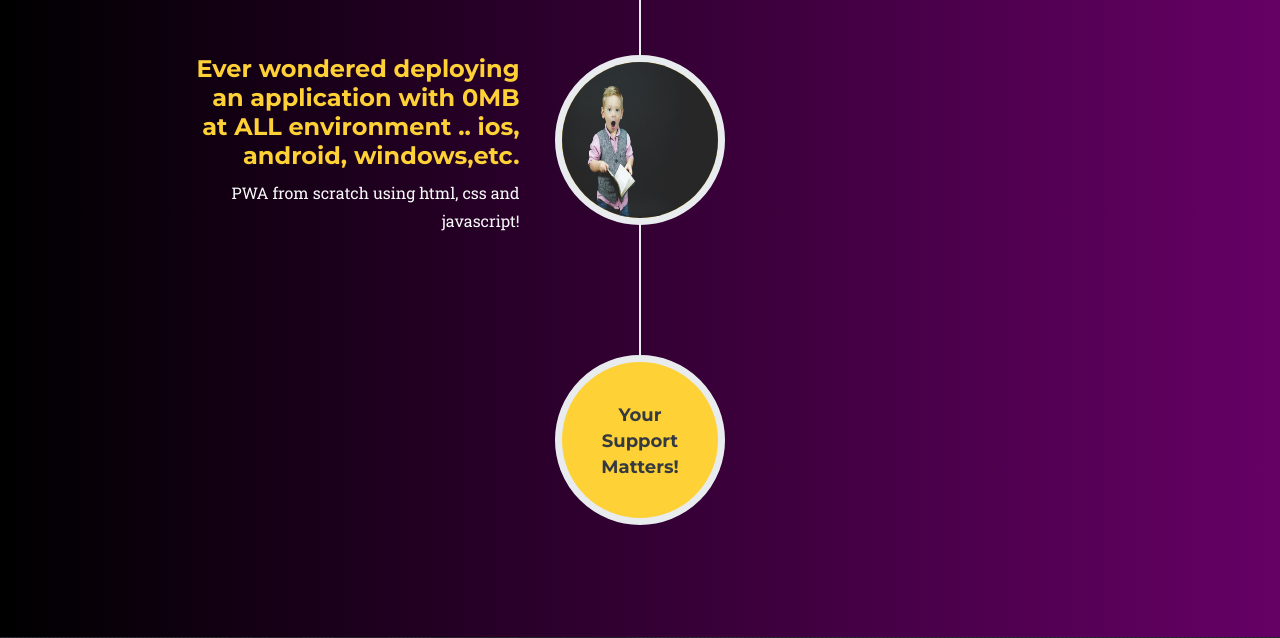
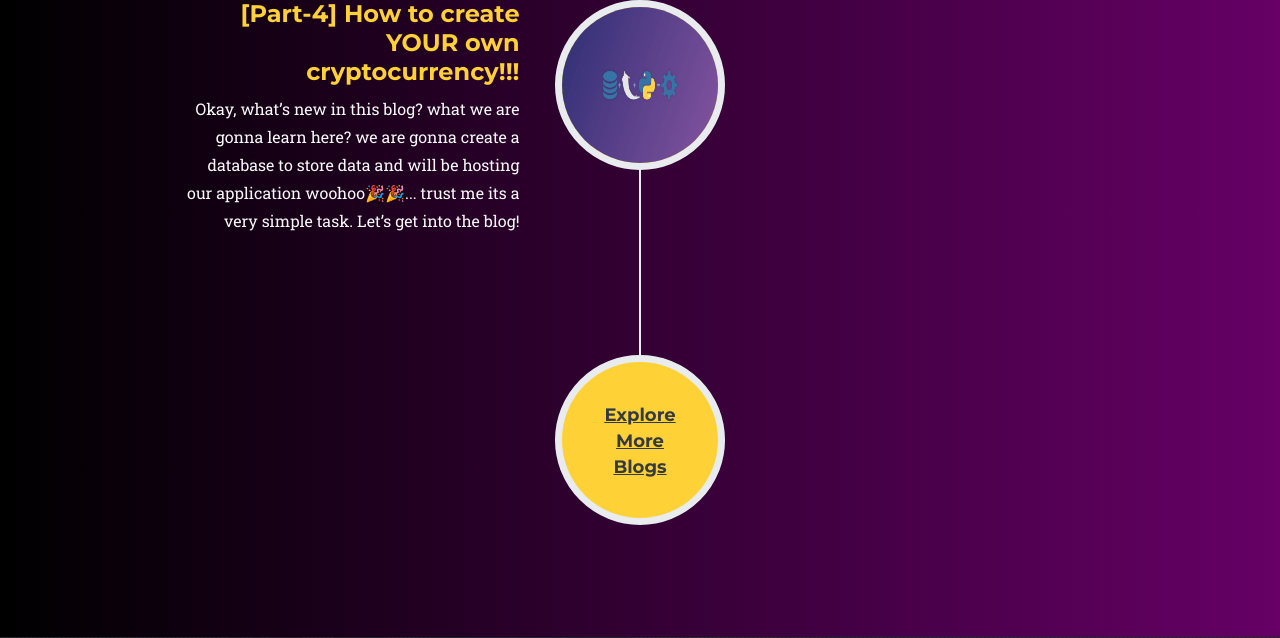
Before and after one commit to AnanthaPerumal/BlockChain, a Flask app: template templates/index.html in a window 1280 px wide. Shown: the part 3088-3726 px from the top of the page. Run offline with Flask 2, Linux system fonts and the light colour scheme; the template is opened without the code that fills it, so the values that code supplies are empty; parts of the project's set-up code (start-up, migrations or seed data) failed here and were passed over; some libraries are stand-ins or nearby versions; some web fonts are replaced.

Commit message:
ui changes

```diff
--- a/templates/index.html
+++ b/templates/index.html
@@ -6,7 +6,7 @@
         <meta name="description" content="" />
         <meta name="author" content="anantha-perumal" />
         <title>CryptoCurrency</title>
-        <link rel="icon" type="image/x-icon" href="{{ url_for('static',filename='assets/img/favicon.ico') }}" />
+        <link rel="icon" type="image/x-icon" href="assets/img/favicon.ico" />
         <!-- Font Awesome icons (free version)-->
         <script src="https://use.fontawesome.com/releases/v5.13.0/js/all.js" crossorigin="anonymous"></script>
         <!-- Google fonts-->
@@ -14,7 +14,7 @@
         <link href="https://fonts.googleapis.com/css?family=Droid+Serif:400,700,400italic,700italic" rel="stylesheet" type="text/css" />
         <link href="https://fonts.googleapis.com/css?family=Roboto+Slab:400,100,300,700" rel="stylesheet" type="text/css" />
         <!-- Core theme CSS (includes Bootstrap)-->
-        <link href="{{ url_for('static',filename='css/styles.css') }}" rel="stylesheet" />
+        <link href="css/styles.css" rel="stylesheet" />
         <link rel="stylesheet" href="https://use.fontawesome.com/releases/v5.7.0/css/all.css" integrity="sha384-lZN37f5QGtY3VHgisS14W3ExzMWZxybE1SJSEsQp9S+oqd12jhcu+A56Ebc1zFSJ" crossorigin="anonymous">
 
     </head>
@@ -56,53 +56,56 @@
                 <ul class="timeline">
                     <li>
                         <div class="timeline-image">
-                            <a target="_blank" href="https://medium.com/coinmonks/part-4-how-to-create-your-own-cryptocurrency-654b20ffc3a6">
-                                <img style="width:100%;height:100%;border-radius: 50%" src="{{ url_for('static',filename='assets/img/about/1.png') }}" alt="" />
+                            <a target="_blank" href="https://anantha-perumal.medium.com/ever-wondered-deploying-an-application-with-0mb-at-all-environment-ios-android-windows-etc-4a7a73f9249">
+                                <img style="width:100%;height:100%;border-radius: 50%" src="assets/img/about/7.jpeg" alt="" />
                             </a>
                         </div>
                         <div class="timeline-panel">
-                            <a target="_blank" href="https://medium.com/coinmonks/part-4-how-to-create-your-own-cryptocurrency-654b20ffc3a6">
-                            <div class="timeline-heading">
-                                <h4 class="subheading">[Part-4] How to create YOUR own cryptocurrency!!!</h4>
-                            </div>
-                            <div class="timeline-body"><p class="text-light">Okay, what’s new in this blog? what we are gonna learn here? we are gonna create a database to store data and will be hosting our application woohoo🎉🎉... trust me its a very simple task. Let’s get into the blog!</p></div>
+                            <a target="_blank" href="https://anantha-perumal.medium.com/">
+                                <div class="timeline-heading">
+                                    <h4 class="subheading">Ever wondered deploying an application with 0MB at ALL environment .. ios, android, windows,etc.</h4>
+                                </div>
+                                <div class="timeline-body"><p class="text-light">PWA from scratch using html, css and javascript!</p></div>
                             </a>
                         </div>
                     </li>
+
                     <li class="timeline-inverted">
                         <div class="timeline-image">
-                            <a target="_blank" href="https://anantha-perumal.medium.com/how-to-create-a-simple-web-application-in-python-using-flask-4771d8522f67">
-                                <img  style="width:100%;height:100%;border-radius: 50%" src="{{ url_for('static',filename='assets/img/about/2.jpeg') }}" alt="" />
+                            <a target="_blank" href="https://anantha-perumal.medium.com/ready-to-command-your-chrome-to-do-what-you-wish-build-chrome-extension-2b99b98e9265">
+                                <img style="width:100%;height:100%;border-radius: 50%" src="assets/img/about/6.png" alt="" />
                             </a>
                         </div>
                         <div class="timeline-panel">
-                            <a target="_blank" href="https://anantha-perumal.medium.com/how-to-create-a-simple-web-application-in-python-using-flask-4771d8522f67">
+                            <a target="_blank" href="https://anantha-perumal.medium.com/ready-to-command-your-chrome-to-do-what-you-wish-build-chrome-extension-2b99b98e9265">
                                 <div class="timeline-heading">
-                                    <h4 class="subheading">How to Create a simple web application in python using flask</h4>
+                                    <h4 class="subheading">Ready to COMMAND your chrome to do what you wish : Build Chrome Extension.</h4>
                                 </div>
-                                <div class="timeline-body"><p class="text-light">In this blog we are not going to dive deep into the flask, we are just gonna see what is it then we will be setting up the environment and we are gonna have a simple hands-on experience on the flask!</p></div>
+                                <div class="timeline-body"><p class="text-light">Lets build a simple chrome extension with HTML, CSS and Javascript.. Take a look and source code and demo of how it works too</p></div>
                             </a>
                         </div>
                     </li>
+
                     <li>
                         <div class="timeline-image">
-                            <a target="_blank" href="https://medium.com/coinmonks/part-3-how-to-create-your-own-cryptocurrency-bb6c75353218">
-                                <img  style="width:100%;height:100%;border-radius: 50%" src="{{ url_for('static',filename='assets/img/about/3.jpeg') }}" alt="" />
+                            <a target="_blank" href="https://medium.com/coinmonks/how-to-create-my-own-cryptocurrency-84eb1246e39f">
+                                <img style="width:100%;height:100%;border-radius: 50%" src="assets/img/about/5.png" alt="" />
                             </a>
                         </div>
                         <div class="timeline-panel">
-                            <a target="_blank" href="https://medium.com/coinmonks/part-3-how-to-create-your-own-cryptocurrency-bb6c75353218">
+                            <a target="_blank" href="https://medium.com/coinmonks/how-to-create-my-own-cryptocurrency-84eb1246e39f">
                                 <div class="timeline-heading">
-                                    <h4 class="subheading">[Part-3] How to create YOUR own Cryptocurrency!!!</h4>
+                                    <h4 class="subheading">[Part-1] How to create YOUR own Cryptocurrency!!!</h4>
                                 </div>
-                                <div class="timeline-body"><p class="text-light">Now, what's special in this blog🤔🤔? We are gonna witness how secure the blockchain is when a hacker tries to change a data in a block😯!!</p></div>
+                                <div class="timeline-body"><p class="text-light">Cryptocurrencies are a digital cash meant to be quicker, cheaper and more reliable  as there is no middle man the transaction are very fast and affordable. With public ledger, transactions become efficient, permanent, secure and transparent.!</p></div>
                             </a>
                         </div>
                     </li>
+
                     <li class="timeline-inverted">
                         <div class="timeline-image">
                             <a target="_blank" href="https://medium.com/coinmonks/part-2-how-to-create-your-own-cryptocurrency-a4726d24c5ce">
-                                <img style="width:100%;height:100%;border-radius: 50%" src="{{ url_for('static',filename='assets/img/about/4.jpeg') }}" alt="" />
+                                <img style="width:100%;height:100%;border-radius: 50%" src="assets/img/about/4.jpeg" alt="" />
                             </a>
                         </div>
                         <div class="timeline-panel">
@@ -117,59 +120,62 @@
                     </li>
                     <li>
                         <div class="timeline-image">
-                            <a target="_blank" href="https://medium.com/coinmonks/how-to-create-my-own-cryptocurrency-84eb1246e39f">
-                                <img style="width:100%;height:100%;border-radius: 50%" src="{{ url_for('static',filename='assets/img/about/5.png') }}" alt="" />
+                            <a target="_blank" href="https://medium.com/coinmonks/part-3-how-to-create-your-own-cryptocurrency-bb6c75353218">
+                                <img  style="width:100%;height:100%;border-radius: 50%" src="assets/img/about/3.jpeg" alt="" />
                             </a>
                         </div>
                         <div class="timeline-panel">
-                            <a target="_blank" href="https://medium.com/coinmonks/how-to-create-my-own-cryptocurrency-84eb1246e39f">
+                            <a target="_blank" href="https://medium.com/coinmonks/part-3-how-to-create-your-own-cryptocurrency-bb6c75353218">
                                 <div class="timeline-heading">
-                                    <h4 class="subheading">[Part-1] How to create YOUR own Cryptocurrency!!!</h4>
+                                    <h4 class="subheading">[Part-3] How to create YOUR own Cryptocurrency!!!</h4>
                                 </div>
-                                <div class="timeline-body"><p class="text-light">Cryptocurrencies are a digital cash meant to be quicker, cheaper and more reliable  as there is no middle man the transaction are very fast and affordable. With public ledger, transactions become efficient, permanent, secure and transparent.!</p></div>
+                                <div class="timeline-body"><p class="text-light">Now, what's special in this blog🤔🤔? We are gonna witness how secure the blockchain is when a hacker tries to change a data in a block😯!!</p></div>
                             </a>
                         </div>
                     </li>
                     <li class="timeline-inverted">
                         <div class="timeline-image">
-                            <a target="_blank" href="https://anantha-perumal.medium.com/ready-to-command-your-chrome-to-do-what-you-wish-build-chrome-extension-2b99b98e9265">
-                                <img style="width:100%;height:100%;border-radius: 50%" src="{{ url_for('static',filename='assets/img/about/6.png') }}" alt="" />
+                            <a target="_blank" href="https://anantha-perumal.medium.com/how-to-create-a-simple-web-application-in-python-using-flask-4771d8522f67">
+                                <img  style="width:100%;height:100%;border-radius: 50%" src="assets/img/about/2.jpeg" alt="" />
                             </a>
                         </div>
                         <div class="timeline-panel">
-                            <a target="_blank" href="https://anantha-perumal.medium.com/ready-to-command-your-chrome-to-do-what-you-wish-build-chrome-extension-2b99b98e9265">
+                            <a target="_blank" href="https://anantha-perumal.medium.com/how-to-create-a-simple-web-application-in-python-using-flask-4771d8522f67">
                                 <div class="timeline-heading">
-                                    <h4 class="subheading">Ready to COMMAND your chrome to do what you wish : Build Chrome Extension.</h4>
+                                    <h4 class="subheading">How to Create a simple web application in python using flask</h4>
                                 </div>
-                                <div class="timeline-body"><p class="text-light">Lets build a simple chrome extension with HTML, CSS and Javascript.. Take a look and source code and demo of how it works too</p></div>
+                                <div class="timeline-body"><p class="text-light">In this blog we are not going to dive deep into the flask, we are just gonna see what is it then we will be setting up the environment and we are gonna have a simple hands-on experience on the flask!</p></div>
                             </a>
                         </div>
                     </li>
                     <li>
                         <div class="timeline-image">
-                            <a target="_blank" href="https://anantha-perumal.medium.com/ever-wondered-deploying-an-application-with-0mb-at-all-environment-ios-android-windows-etc-4a7a73f9249">
-                                <img style="width:100%;height:100%;border-radius: 50%" src="{{ url_for('static',filename='assets/img/about/7.jpeg') }}" alt="" />
+                            <a target="_blank" href="https://medium.com/coinmonks/part-4-how-to-create-your-own-cryptocurrency-654b20ffc3a6">
+                                <img style="width:100%;height:100%;border-radius: 50%" src="assets/img/about/1.png" alt="" />
                             </a>
                         </div>
                         <div class="timeline-panel">
-                            <a target="_blank" href="https://anantha-perumal.medium.com/">
-                                <div class="timeline-heading">
-                                    <h4 class="subheading">Ever wondered deploying an application with 0MB at ALL environment .. ios, android, windows,etc.</h4>
-                                </div>
-                                <div class="timeline-body"><p class="text-light">PWA from scratch using html, css and javascript!</p></div>
+                            <a target="_blank" href="https://medium.com/coinmonks/part-4-how-to-create-your-own-cryptocurrency-654b20ffc3a6">
+                            <div class="timeline-heading">
+                                <h4 class="subheading">[Part-4] How to create YOUR own cryptocurrency!!!</h4>
+                            </div>
+                            <div class="timeline-body"><p class="text-light">Okay, what’s new in this blog? what we are gonna learn here? we are gonna create a database to store data and will be hosting our application woohoo🎉🎉... trust me its a very simple task. Let’s get into the blog!</p></div>
                             </a>
                         </div>
                     </li>
                     <li class="timeline-inverted">
+                      <a href="https://anantha-perumal.medium.com" target="_blank"
                         <div class="timeline-image">
-                            <h4 class="text-dark">
-                                Your
-                                <br />
-                                Support
-                                <br />
-                                Matters!
+                            <h4 class="text-dark"><u>
+                                Explore
+                                <br>
+                                More
+                                <br>
+                                Blogs
+                              </u>
                             </h4>
                         </div>
+                      </a>
                     </li>
                 </ul>
             </div>
@@ -316,7 +322,10 @@
         <script src="https://stackpath.bootstrapcdn.com/bootstrap/4.5.0/js/bootstrap.bundle.min.js"></script>
         <!-- Third party plugin JS-->
         <script src="https://cdnjs.cloudflare.com/ajax/libs/jquery-easing/1.4.1/jquery.easing.min.js"></script>
+        <!-- Contact form JS-->
+        <script src="assets/mail/jqBootstrapValidation.js"></script>
+        <script src="assets/mail/contact_me.js"></script>
         <!-- Core theme JS-->
-        <script src="{{ url_for('static',filename='js/scripts.js') }}"></script>
+        <script src="js/scripts.js"></script>
     </body>
 </html>
```
